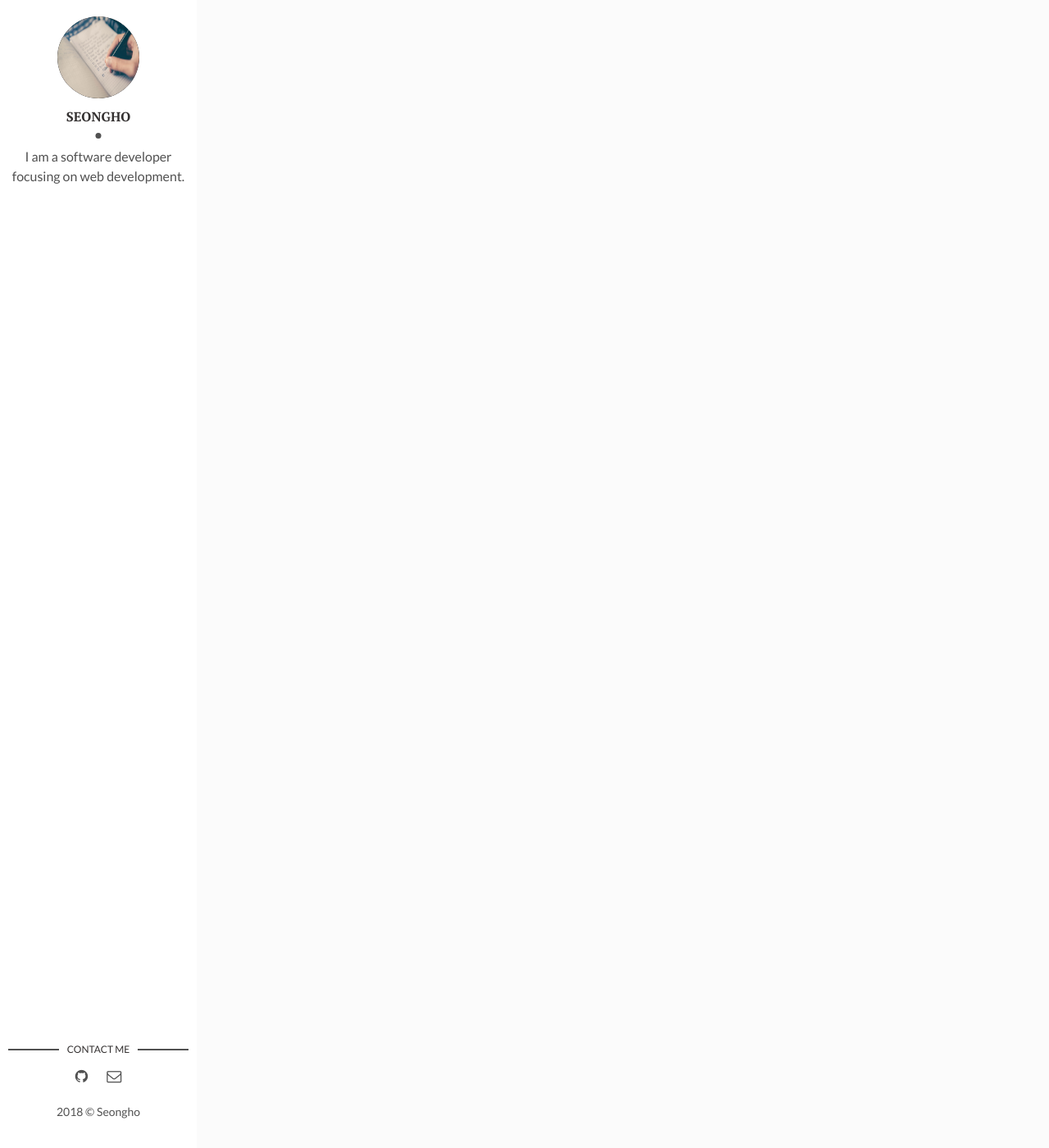
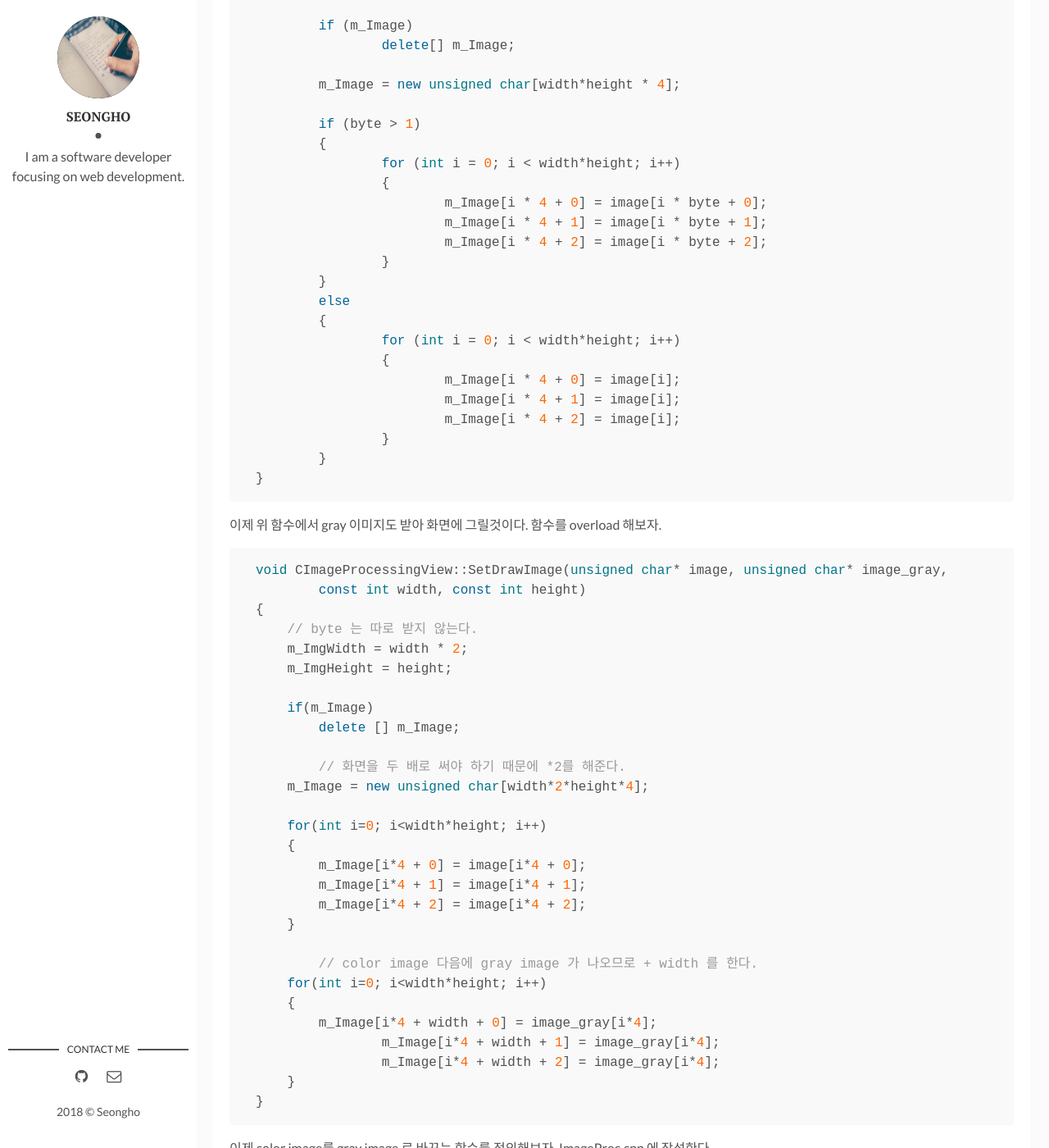
Before and after one commit to nsho77/nsho77.github.io, a Jekyll site: the page built from _posts/2018-05-25-ImageProcessing-grayImage.md, in a window 1280 px wide and 1400 px high, scrolled down 532 px. Shown: the whole window at 82% size. Built offline with Jekyll 4.4.1, drawn with Linux system fonts in a browser that asks for light colours; comment, search, counter and statistics services are not loaded; before the commit the page ends 900 px from its top, so only the background shows below that; some of the changed text lies outside the part shown.

Commit message:
gray_image to be complete

```diff
--- a/_posts/2018-05-25-ImageProcessing-grayImage.md
+++ b/_posts/2018-05-25-ImageProcessing-grayImage.md
@@ -13,3 +13,93 @@ img:  # Add image post (optional)
 
 현재 화면에 그림을 그리는 방법을 다르게 해야한다. 원본 이미지의 2배 만큼 길이를 잡고 왼쪽에는 원본을 오른쪽에는 흑백 그림을 띄운다.
 이를 위해 SetDraw 함수를 변경해보자.
+
+기존의 함수는 아래와 같다.
+{% highlight cpp %}
+void CImageProcessingView::SetDrawImage(unsigned char* image,
+	const int width, const int height, const int byte)
+{
+	if (byte<=0) return;
+
+	m_ImgWidth = width;
+	m_ImgHeight = height;
+
+	if (m_Image)
+		delete[] m_Image;
+
+	m_Image = new unsigned char[width*height * 4];
+
+	if (byte > 1)
+	{
+		for (int i = 0; i < width*height; i++)
+		{
+			m_Image[i * 4 + 0] = image[i * byte + 0];
+			m_Image[i * 4 + 1] = image[i * byte + 1];
+			m_Image[i * 4 + 2] = image[i * byte + 2];
+		}
+	}
+	else
+	{
+		for (int i = 0; i < width*height; i++)
+		{
+			m_Image[i * 4 + 0] = image[i];
+			m_Image[i * 4 + 1] = image[i];
+			m_Image[i * 4 + 2] = image[i];
+		}
+	}
+}
+{% endhighlight %}
+
+이제 위 함수에서 gray 이미지도 받아 화면에 그릴것이다. 함수를 overload 해보자.
+{% highlight cpp %}
+void CImageProcessingView::SetDrawImage(unsigned char* image, unsigned char* image_gray,
+	const int width, const int height)
+{
+    // byte 는 따로 받지 않는다.
+    m_ImgWidth = width * 2;
+    m_ImgHeight = height;
+
+    if(m_Image)
+        delete [] m_Image;
+
+	// 화면을 두 배로 써야 하기 때문에 *2를 해준다.
+    m_Image = new unsigned char[width*2*height*4];
+
+    for(int i=0; i<width*height; i++)
+    {
+        m_Image[i*4 + 0] = image[i*4 + 0];
+        m_Image[i*4 + 1] = image[i*4 + 1];
+        m_Image[i*4 + 2] = image[i*4 + 2];
+    }
+
+	// color image 다음에 gray image 가 나오므로 + width 를 한다.
+    for(int i=0; i<width*height; i++)
+    {
+        m_Image[i*4 + width + 0] = image_gray[i*4];
+		m_Image[i*4 + width + 1] = image_gray[i*4];
+		m_Image[i*4 + width + 2] = image_gray[i*4];
+    }
+}
+{% endhighlight %}
+
+이제 color image를 gray image 로 바꾸는 함수를 정의해보자. ImageProc.cpp 에 작성한다.
+{% highlight cpp %}
+// gray image의 픽셀에 color image rgb 값을 평균하여 저장하면 된다.
+
+void ImageProc::MergeChannels(unsigned char* in_color,
+	unsigned char* out_gray, const int width, const int height)
+{
+	for(int i=0; i<width*height; i++)
+	{
+		out_gray[i] = (in_color[i*4 + 0] + in_color[i*4 + 1] + in_color[i*4 +2]) / 3;
+	}
+}
+{% endhighlight %}
+
+이제 Doc 에 이벤트 처리기를 만들면 되는데, 파일을 오픈할때 gray 처리를 해서 color와 함께 출력되게 만들자.
+{% highlight cpp %}
+void CImageProcessingDoc::OnFileOpen()
+{
+
+}
+{% endhighlight %}
```
